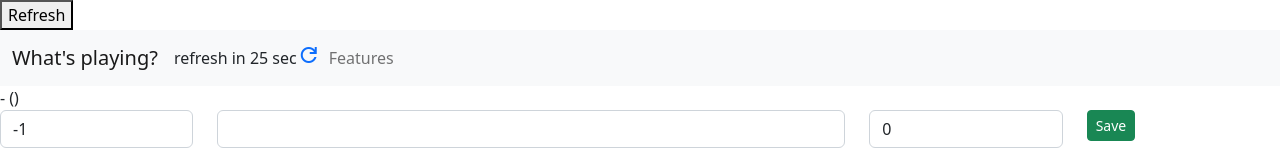
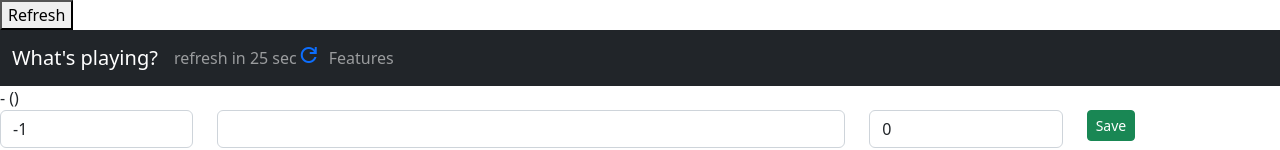
Before and after one commit to struyfe/angular-ivy-j7bpbc, an Angular app: page / in a window 1280 px wide. Shown: the top 150 px of the page. Built offline with nearby package versions, Linux system fonts and the light colour scheme; no server answers.

Commit message:
navbar working

```diff
--- a/src/app/top-bar/top-bar.component.html
+++ b/src/app/top-bar/top-bar.component.html
@@ -1,8 +1,8 @@
 <link rel="stylesheet" href="https://fonts.googleapis.com/css2?family=Material+Symbols+Outlined:opsz,wght,FILL,GRAD@48,400,0,0" />
-<nav class="navbar navbar-expand-lg bg-light">
+<nav class="navbar navbar-expand-lg navbar-dark bg-dark sticky-top">
   <div class="container-fluid">
     <a class="navbar-brand" href="#">What's playing?</a>
-    <span>{{FormatTitleBarInfo()}}</span>
+    <span class="navbar-text me-auto">{{FormatTitleBarInfo()}}</span>
     <a href="#" ><span class="material-symbols-outlined">refresh</span></a>
     <button class="navbar-toggler" type="button" data-bs-toggle="collapse" data-bs-target="#navbarNav" aria-controls="navbarNav" aria-expanded="false" aria-label="Toggle navigation">
       <span class="navbar-toggler-icon"></span>
```
